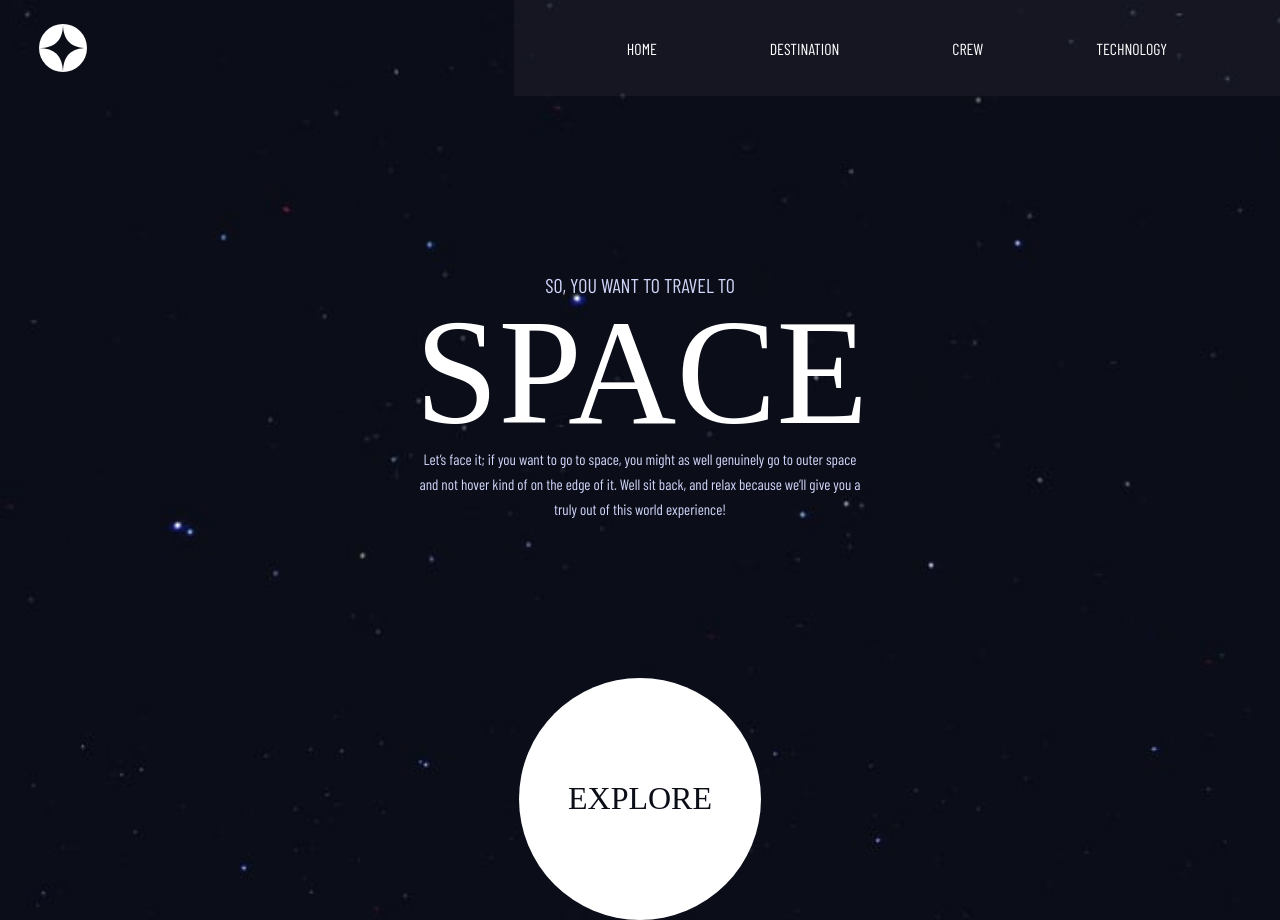
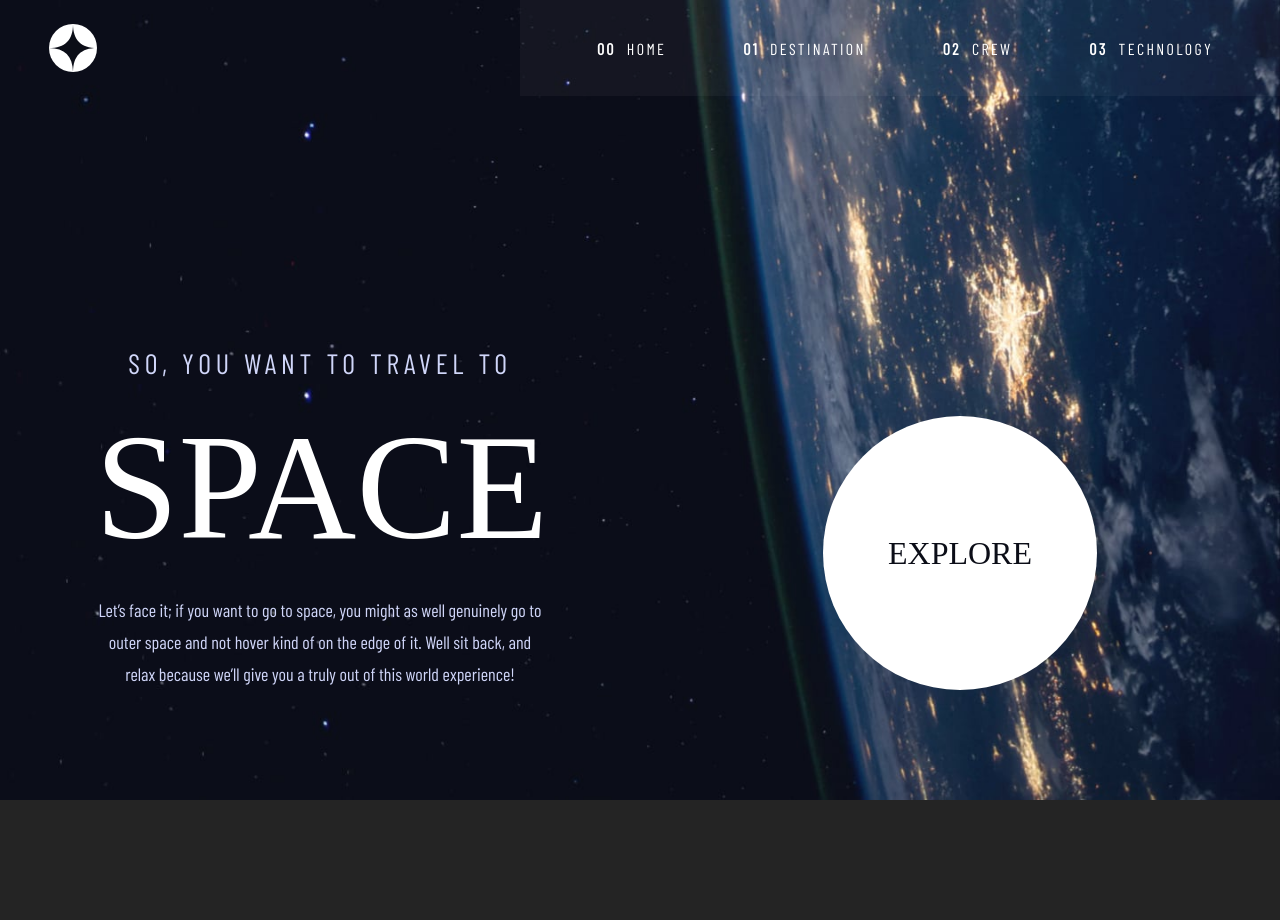
Before and after one commit to Chenxi96/Space-Tourism-website, a React (Vite) app: page / in a window 1280 px wide. After the commit the page ends 800 px from the top, so only its background shows below. Built offline with nearby package versions, Linux system fonts and the light colour scheme; a web font is replaced by a local one.

Commit message:
added desktop view to site

```diff
--- a/src/components/header/Header.jsx
+++ b/src/components/header/Header.jsx
@@ -29,10 +29,10 @@ export default function Header() {
                 </div>
                 )}
                 <div className={styles.menuContainer}>
-                    <a href=""><span>00</span>HOME</a>
-                    <a href=""><span>01</span>DESTINATION</a>
-                    <a href=""><span>02</span>CREW</a>
-                    <a href=""><span>03</span>TECHNOLOGY</a>
+                    <a href=""><p><span>00</span>HOME</p></a>
+                    <a href=""><p><span>01</span>DESTINATION</p></a>
+                    <a href=""><p><span>02</span>CREW</p></a>
+                    <a href=""><p><span>03</span>TECHNOLOGY</p></a>
                 </div>
             </nav>
         </header>
--- a/src/components/header/Header.module.scss
+++ b/src/components/header/Header.module.scss
@@ -95,6 +95,8 @@
 
     .menuContainer > a {
         margin: 0;
+        font-size: 14px;
+        letter-spacing: 2.36px;
     }
 
     .menuContainer > a:hover {
@@ -103,3 +105,33 @@
         text-decoration-thickness: 2px;
     }
 }
+
+@media screen and (min-width: 992px) {
+    .container{
+        margin-inline: 3.8195% 0;
+    }
+
+    .menuContainer span {
+        display: inline;
+        font-family: index.$Barlow;
+        font-weight: bold;
+        font-size: 16px;
+        margin-right: 11px;
+    }
+
+    .menuContainer > a:hover {
+        text-decoration: none;
+        padding-block: 38px 35px;
+        border-bottom: 3px solid index.$white;
+    }
+
+    .menuContainer a {
+        display: flex;
+        font-size: 16px;
+    }
+
+    .menuContainer p {
+        text-indent: 10px;
+    }
+
+}
--- a/src/components/home/Home.jsx
+++ b/src/components/home/Home.jsx
@@ -3,12 +3,16 @@ import styles from './Home.module.scss'
 export default function Home() {
     return (
         <section className={styles.container}>
+            <div className={styles.wrapper}>
                 <p className={styles.heading2}>SO, YOU WANT TO TRAVEL TO</p>
                 <h1 className={styles.heading1}>SPACE</h1>
                 <p className={styles.body}>Let’s face it; if you want to go to space, you might as well genuinely go to outer space and not hover kind of on the edge of it. Well sit back, and relax because we’ll give you a truly out of this world experience!</p>
+            </div>
+            <div className={styles.exploreBtnContainer}>
                 <a href="">
                     <p className={styles.exploreBtn}>EXPLORE</p>
                 </a>
+            </div>
         </section>
     )
 }
--- a/src/components/home/Home.module.scss
+++ b/src/components/home/Home.module.scss
@@ -1,12 +1,16 @@
 @use '../../index';
 
 .container {
+    margin-inline: auto;
+}
+
+.wrapper {
     width: 87.201%;
     margin-top: 12.8%;
     margin-inline: auto;
 }
 
-.container > p {
+.wrapper > p {
     color: index.$blue;
     text-align: center;
     font-family: index.$Barlow;
@@ -39,7 +43,7 @@
 }
 
 @media screen and (min-width: 768px) {
-    .container {
+    .wrapper {
         margin-top: 13.803%;
         width: 28.125rem;
     }
@@ -47,10 +51,12 @@
     .heading1 {
         font-size: 9.375rem;
         line-height: 150px;
+        margin-bottom: 2rem;
     }
 
     .heading2 {
         font-size: 1.25rem;
+        margin-bottom: 2rem;
     }
 
     .body {
@@ -64,3 +70,41 @@
         height: 242px;
     }
 }
+
+
+@media screen and (min-width: 992px) {
+        .container {
+            display: grid;
+            grid-template-columns: repeat(2, 1fr);
+        }
+
+        .wrapper {
+            margin-top: 15.625rem;
+        }
+
+        .body {
+            margin: 0;
+            font-size: 18px;
+            line-height: 32px;
+        }
+
+        .heading2 {
+            font-size: 28px;
+            letter-spacing: 4.72px;
+        }
+
+        .heading1 {
+            letter-spacing: 0px;
+        }
+
+        .exploreBtnContainer {
+            display: flex;
+            flex-direction: column;
+            justify-content: flex-end;
+        }
+
+        .exploreBtn {
+            width: 274px;
+            height: 274px;
+        }
+}
--- a/src/index.scss
+++ b/src/index.scss
@@ -63,3 +63,9 @@ a {
     background-image: url('./assets/home/background-home-tablet.jpg');
   }
 }
+
+@media screen and (min-width: 992px) {
+  body {
+    background-image: url('./assets/home/background-home-desktop.jpg');
+  }
+}
```
Lines whose indentation alone changed are shown as unchanged.
